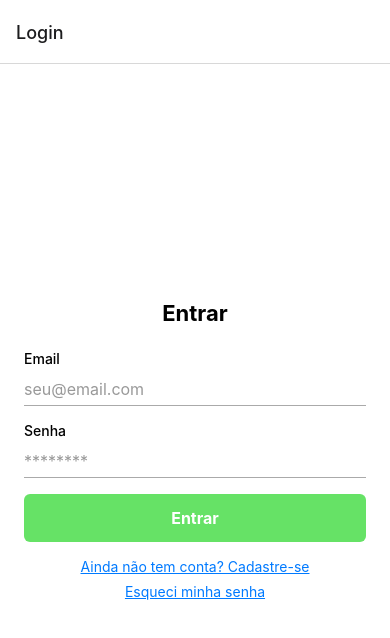
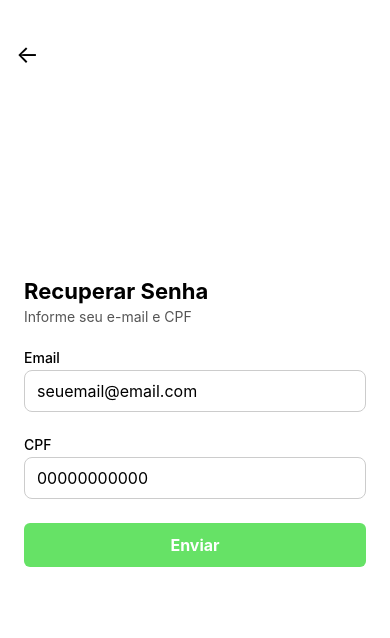
Before and after one commit to FGA0138-MDS-Ajax/2025.1-Ingwaz, a React Native app in the folder frontend/: screen /RecuperarSenha in a window 390 px wide. Shown: the top 638 px of the page. Built offline with nearby package versions, Linux system fonts and the light colour scheme.

Commit message:
chore(auth): estrutura inicial das telas de recuperação e redefinição de senha

```diff
--- a/frontend/src/navigation/routes.js
+++ b/frontend/src/navigation/routes.js
@@ -1,20 +1,28 @@
 import React from 'react';
 import { createNativeStackNavigator } from '@react-navigation/native-stack';
+
 import LoginScreen from '../pages/LoginScreen';
 import RegisterScreen from '../pages/RegisterScreen';
 import DashboardScreen from '../pages/DashboardScreen';
 import Home from '../pages/Home';
 
+// 🆕 Importando as novas telas
+import RecuperarSenha from '../pages/RecuperarScreen';
+import RedefinirSenha from '../pages/RedefinirSenha';
 
 const Stack = createNativeStackNavigator();
 
 export default function Routes() {
   return (
-    <Stack.Navigator initialRouteName="Login">
+    <Stack.Navigator initialRouteName="Login" screenOptions={{ headerShown: false }}>
       <Stack.Screen name="Login" component={LoginScreen} />
       <Stack.Screen name="Register" component={RegisterScreen} />
       <Stack.Screen name="Dashboard" component={DashboardScreen} />
       <Stack.Screen name="Home" component={Home} />
+
+      {/* 🆕 Telas adicionadas */}
+      <Stack.Screen name="RecuperarSenha" component={RecuperarSenha} />
+      <Stack.Screen name="RedefinirSenha" component={RedefinirSenha} />
     </Stack.Navigator>
   );
 }
--- /dev/null
+++ b/frontend/src/pages/RecuperarScreen.js
@@ -0,0 +1,121 @@
+import React, { useState } from 'react';
+import { View, Text, TextInput, TouchableOpacity, StyleSheet, Alert } from 'react-native';
+import { useNavigation } from '@react-navigation/native';
+import AsyncStorage from '@react-native-async-storage/async-storage';
+
+export default function RecuperarSenha() {
+  const navigation = useNavigation();
+  const [email, setEmail] = useState('');
+  const [cpf, setCpf] = useState('');
+
+  const handleRedefinirSenha = async () => {
+    if (!email || !cpf) {
+      Alert.alert('Erro', 'Preencha os campos de e-mail e CPF.');
+      return;
+    }
+
+    try {
+      const response = await fetch('http://127.0.0.1:8000/api/users/forgot/', {
+        method: 'POST',
+        headers: { 'Content-Type': 'application/json' },
+        body: JSON.stringify({ email, cpf }),
+      });
+
+      const data = await response.json();
+
+      if (response.ok) {
+        await AsyncStorage.setItem('tempToken', data.token);
+        navigation.navigate('RedefinirSenha');
+      } else {
+        Alert.alert('Erro', data.error || 'Não foi possível recuperar a senha.');
+      }
+    } catch (error) {
+      Alert.alert('Erro', 'Falha na comunicação com o servidor.');
+    }
+  };
+
+  return (
+    <View style={styles.container}>
+      <TouchableOpacity onPress={() => navigation.navigate('Login')} style={styles.voltar}>
+        <Text style={styles.seta}>{'←'}</Text>
+      </TouchableOpacity>
+
+      <Text style={styles.title}>Recuperar Senha</Text>
+      <Text style={styles.subTitle}>Informe seu e-mail e CPF</Text>
+
+      <Text style={styles.label}>Email</Text>
+      <TextInput
+        style={styles.input}
+        value={email}
+        onChangeText={setEmail}
+        placeholder="seuemail@email.com"
+        keyboardType="email-address"
+        autoCapitalize="none"
+      />
+
+      <Text style={styles.label}>CPF</Text>
+      <TextInput
+        style={styles.input}
+        value={cpf}
+        onChangeText={setCpf}
+        placeholder="00000000000"
+        keyboardType="numeric"
+      />
+
+      <TouchableOpacity style={styles.botao} onPress={handleRedefinirSenha}>
+        <Text style={styles.botaoTexto}>Enviar</Text>
+      </TouchableOpacity>
+    </View>
+  );
+}
+
+const styles = StyleSheet.create({
+  container: {
+    padding: 24,
+    backgroundColor: '#fff',
+    flex: 1,
+    justifyContent: 'center',
+  },
+  voltar: {
+    position: 'absolute',
+    top: 40,
+    left: 16,
+  },
+  seta: {
+    fontSize: 24,
+  },
+  title: {
+    fontSize: 22,
+    fontWeight: 'bold',
+    marginBottom: 4,
+  },
+  subTitle: {
+    fontSize: 14,
+    color: '#555',
+    marginBottom: 24,
+  },
+  label: {
+    marginBottom: 4,
+    fontWeight: '500',
+  },
+  input: {
+    borderWidth: 1,
+    borderColor: '#ccc',
+    borderRadius: 8,
+    paddingVertical: 10,
+    paddingHorizontal: 12,
+    marginBottom: 24,
+    fontSize: 16,
+  },
+  botao: {
+    backgroundColor: '#66E266',
+    paddingVertical: 12,
+    borderRadius: 6,
+    alignItems: 'center',
+  },
+  botaoTexto: {
+    color: '#fff',
+    fontWeight: 'bold',
+    fontSize: 16,
+  },
+});
--- /dev/null
+++ b/frontend/src/pages/RedefinirSenha.js
@@ -0,0 +1,59 @@
+import React, { useState, useEffect } from 'react';
+import { View, Text, TextInput, TouchableOpacity, StyleSheet, Alert } from 'react-native';
+import { useNavigation } from '@react-navigation/native';
+import AsyncStorage from '@react-native-async-storage/async-storage';
+
+export default function RedefinirSenha() {
+  const navigation = useNavigation();
+  const [senha, setSenha] = useState('');
+  const [confirmarSenha, setConfirmarSenha] = useState('');
+
+  const handleAtualizarSenha = async () => {
+    if (!senha || !confirmarSenha) {
+      Alert.alert('Erro', 'Preencha os dois campos de senha.');
+      return;
+    }
+    if (senha !== confirmarSenha) {
+      Alert.alert('Erro', 'As senhas não coincidem.');
+      return;
+    }
+
+    try {
+      const token = await AsyncStorage.getItem('tempToken');
+      if (!token) {
+        Alert.alert('Erro', 'Token de recuperação não encontrado.');
+        return;
+      }
+
+      const response = await fetch('http://127.0.0.1:8000/api/users/info/', {
+        method: 'PATCH',
+        headers: {
+          'Content-Type': 'application/json',
+          'Authorization': `Token ${token}`,
+        },
+        body: JSON.stringify({ password: senha }),
+      });
+
+      if (response.ok) {
+        Alert.alert('Sucesso', 'Senha atualizada com sucesso!');
+        await AsyncStorage.removeItem('tempToken');
+        navigation.navigate('Login');
+      } else {
+        const data = await response.json();
+        Alert.alert('Erro', data.error || 'Não foi possível atualizar a senha.');
+      }
+    } catch (error) {
+      Alert.alert('Erro', 'Erro ao tentar atualizar a senha.');
+    }
+  };
+
+  return (
+    <View style={styles.container}>
+      {/* O restante da interface está igual ao que você já tem */}
+      {/* Só troque a função do botão final */}
+      <TouchableOpacity style={styles.botao} onPress={handleAtualizarSenha}>
+        <Text style={styles.botaoTexto}>Atualizar senha</Text>
+      </TouchableOpacity>
+    </View>
+  );
+}
```
Also changed, not shown: 1 other file (tests, documents, lock files or other folders).
